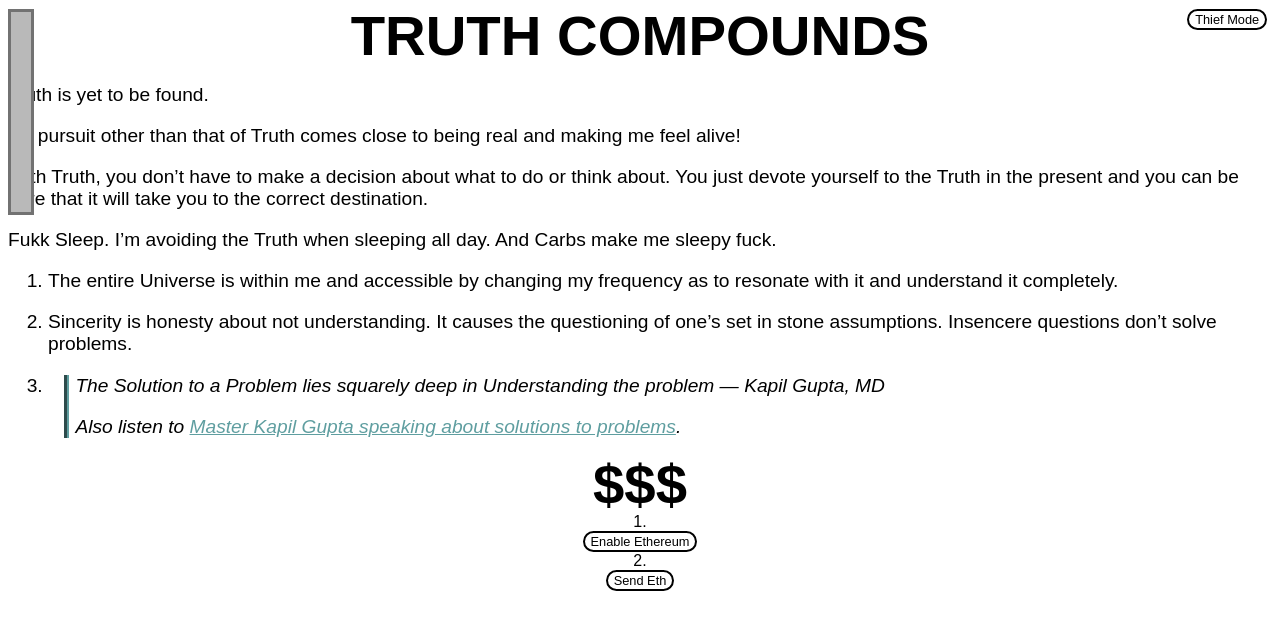
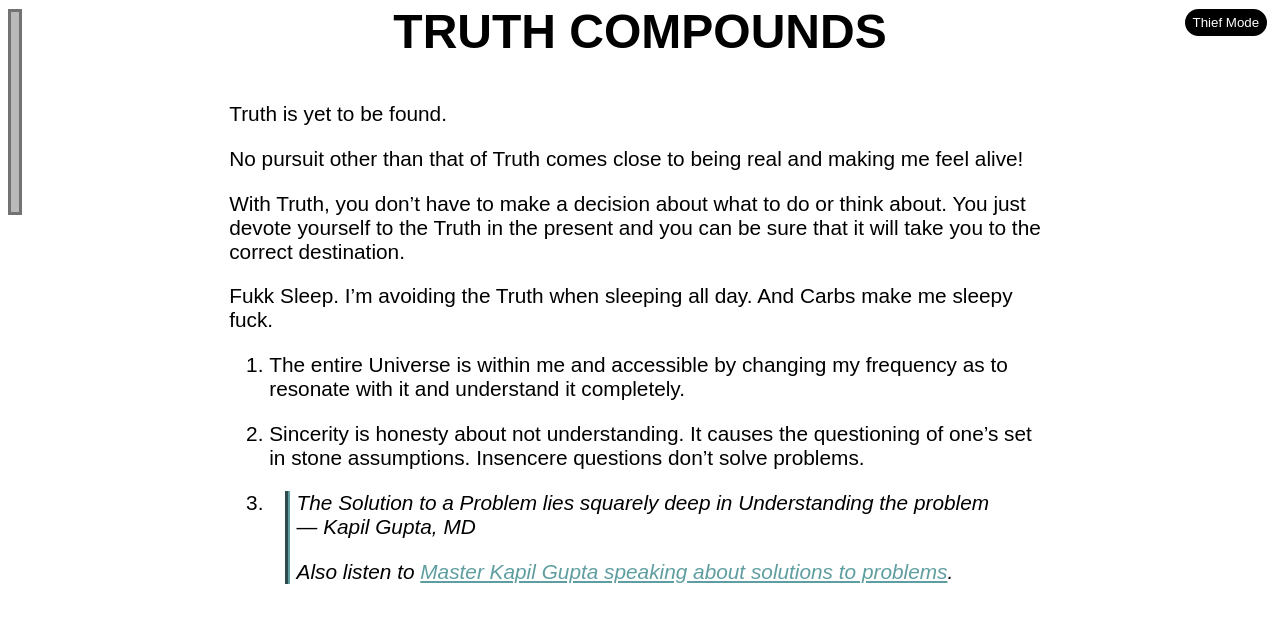
Before and after one commit to TruthCompounds/tc1, a Jekyll site: the page built from _posts/2022-12-1-A-lot-happened-yet-I'm-still-not-done.md, in a window 1280 px wide. Shown: the top 630 px of the page. Built offline with Jekyll 4.4.1, drawn with Linux system fonts in a browser that asks for light colours; some web fonts are replaced.

Commit message:
new post, update separator

```diff
--- a/_config.yml
+++ b/_config.yml
@@ -21,3 +21,6 @@
 kramdown:
   gfm_quirks: [paragraph_end]
   hard_wrap: true
+
+sass:
+  style: expanded
--- a/_layouts/default.html
+++ b/_layouts/default.html
@@ -36,34 +36,47 @@
         {% seo %}
     </head>
     <body>
-		<h1> TRUTH COMPOUNDS </h1>
+		<h1 class="title"> TRUTH COMPOUNDS </h1>
+
+		<!--SCROLL INDICATOR	-->
+		<div class="scroll-indicator">
+			<div class="progress-container" id="myBarBackground">
+				<div class="progress-bar" id="myBar"></div>
+			</div>
+		</div>
+		<div class="eth">
+			<div class="donateInnerDiv">
+				<h2 class="donate" id="donateTitle" style="
+				    color: #009900;
+				    flex-wrap: nowrap;
+				    white-space: nowrap;
+				">Donate</h2>
+				<hr id="donateHr">
+				<div class="donateDiv">
+					<span class="donateSpan" id="enableEthSpan">Step 1.</span>
+					<button id="enableEthButton" style="
+						white-space: nowrap;
+						line-height: 1;
+					">Enable Ethereum</button>
+				</div>
+				<div class="donateDiv" id="donateDivLast">
+					<span class="donateSpan" id="sendEthSpan">Step 2.</span>
+					<button id="sendEthButton">Send Ethereum</button>
+				</div>
+				<span id="hiddenEthSpan"></span>
+			</div>
+		</div>
+		<div class="darkModeBtnDiv" onclick="toggleDarkTheme()">
+			<button id="darkModeBtn">Thief Mode</button>
+		</div>
 		<!--<h3>.. is some dude searching for truth</h3>-->
 		<!--<hr id="mainHr">-->
 		<div class="flexParent">
-
-			<!--SCROLL INDICATOR	-->
-			<div class="scroll-indicator">
-				<div class="progress-container" id="myBarBackground">
-					<div class="progress-bar" id="myBar"></div>
-				</div>
-			</div>
-
-			<div class="darkModeBtn" onclick="toggleDarkTheme()">
-				<button id="darkBtn">Thief Mode</button>
-			</div>
 
 			<div class="posts">
 				{{content}}
 			</div>
 
-			<div class="eth">
-				<h1 class="donate">$$$</h1>
-				<span id="eth1" class="donate">1.</span>
-				<button class="enableEthereumButton btn">Enable Ethereum</button>
-				<span id="eth2" class="donate">2.</span>
-				<button class="sendEthButton btn">Send Eth</button>
-				<span id="eth3" class="donate"></span>
-			</div>
 		</div>
 
     </body>
--- a/_sass/main.scss
+++ b/_sass/main.scss
@@ -8,6 +8,16 @@
 	--light-color: black;
 	--dark-color: #ffffffcf;
 	--color: var(--light-color);
+	--font-sz: 1.3em;
+	--font-sz-h1: 3em;
+	--font-sz-h3: 2em;
+	--font-sz-tablet: 1.2em;
+	--font-sz-h1-tablet: 3em;
+	--font-sz-h3-tablet: 2em;
+	--font-sz-mobile: 1.2em;
+	--font-sz-h1-mobile: 2.1em;
+	--font-sz-h3-mobile: 1.6em;
+
 }
 
 body {
@@ -30,16 +40,18 @@
 	h3 {
 		font-weight: 600;
 	}
+
+	.separatorSvg {
+		filter: invert(1);
+	}
 }
 
-#mainHr {
-
-}
+#mainHr {}
 
 
 h1 {
 	text-align: center;
-	font-size: 4.4vw;
+	font-size: var(--font-sz-h1);
 	margin: auto;
 	font-weight: bold;
 	line-height: 1;
@@ -48,11 +60,13 @@
 h2 {
 	text-align: center;
 }
+
 h3 {
 	text-align: center;
 	font-weight: bold;
-	font-size: 2vw;
+	font-size: var(--font-sz-h3);
 	line-height: 1;
+	margin: 1em auto;
 }
 
 p {
@@ -60,7 +74,7 @@
 	font-family: inherit;
 	font-style: inherit;
 	font-weight: inherit;
-	font-size: 1.5vw;
+	font-size: var(--font-sz);
 	word-break: break-word;
 }
 
@@ -79,24 +93,45 @@
 
 button {
 	margin: auto;
-	display: flex;
+	//display: flex;
 	border-style: solid;
 	border-width: 2px;
-	border-color: var(--color);
+	//border-color: var(--color);
 	color: var(--color);
 	background-color: transparent;
 	border-radius: 20px;
-	font-size: 1vw;
+	//font-size: 0.8em;
 	font-family: inherit;
+	//padding: 0 1em;
+	transition: 0.3s;
+}
+
+button:hover,
+button:focus {
+	background-color: var(--color);
+	color: var(--bkg-color);
+}
+
+#darkModeBtn {
+	color: var(--bkg-color);
+	background-color: var(--color);
+	height: 2em;
+}
+
+#darkModeBtn:hover,
+#darkModeBtn:focus {
+	background-color: var(--bkg-color);
+	color: var(--color);
 }
 
 hr {
 	width: 65%;
 	text-align: center;
+	border-color: var(--color);
 }
 
 ::marker {
-	font-size: 1.5vw;
+	font-size: var(--font-sz);
 }
 
 a {
@@ -107,7 +142,6 @@
 	max-width: 100%;
 	max-height: 100%;
 }
-
 
 @media (prefers-color-scheme: dark) {
 	:root {
@@ -129,25 +163,59 @@
 		font-weight: 600;
 	}
 
+	.separatorSvg {
+		filter: invert(1);
+	}
+
 	body.light-theme {
 		--post-bkg-color: var(--light-post-bkg);
 		--bkg-color: var(--light-bkg-color);
 		--color: var(--light-color);
 		font-family: Arial, Helvetica, sans-serif;
+
+		.separatorSvg {
+			filter: none;
 		}
 	}
 
+}
+
+.title {
+	margin-bottom: 2%;
+}
 
 .post {
 	list-style-type: none;
-    margin: 2%;
-	font-size: 1.5vw;
+	//margin: 0 2%;
+	//font-size: 1.5vw;
+	text-align: center;
+}
+
+.post li {
+	font-size: var(--font-sz);
 }
 
 .postDiv {
-	width: 66%;
+	//width: 66%;
 	background-color: var(--post-bkg-color);
-	margin: 0 auto;
+	margin: 1% auto;
+	padding: 0 2%;
+	min-width: 600px;
+	overflow: auto;
+}
+
+.flexParent {
+	display: flex;
+	flex-direction: column;
+	width: 65%;
+	margin: auto;
+}
+
+.collapseBtn {
+	//font-size: 1em;
+	//margin-top: 12%;
+	width: 5em;
+	height: 2em;
 }
 
 //scroll!!!!!!!!!!!!!!!!!!!!!!!!!!!!!!!!!!!!!!!!!!
@@ -155,12 +223,13 @@
 	position: fixed;
 	top: 1%;
 	z-index: 1;
-  width: 2%;
+	width: 1.1%;
 	background-color: #b9b9b9;
 	//margin-top: -100px;
 	//top: 50%;
 	//left: 6%;
 }
+
 .scroll-indicator h2 {
 	text-align: center;
 }
@@ -181,56 +250,149 @@
 
 // darkmode Button
 
-.darkModeBtn {
+.darkModeBtnDiv {
 	position: fixed;
 	top: 1%;
 	right: 1%;
 	z-index: 1;
 }
 
+.grid-container {
+	display: grid;
+	grid-template-columns: 10% auto 10%;
+	justify-content: space-between;
+}
+
+.grid-child {
+	display: flex;
+	justify-content: center;
+    align-items: center;
+}
+
 //smol screen
-@media screen and (max-width: 800px) {
+
+@media screen and (max-width: 1007px) {
+	.flexParent {
+		width: auto;
+	}
 	.postDiv {
-    width: 90%; /* The width is 100%, when the viewport is 800px or smaller */
-    margin: 0 5% 0 5%;
+		width: 90%;
+		/* The width is 100%, when the viewport is 800px or smaller */
+		margin: 5% auto;
+		min-width: auto;
 	}
+
 	p {
-	  font-size: 4vw;
+		font-size: var(--font-sz-tablet);
 	}
+
 	h1 {
-	  font-size: 8vw;
+		font-size: var(--font-sz-h1-tablet);
 	}
+
 	h3 {
-	  font-size: 6vw;
+		font-size: var(--font-sz-h3-tablet);
+		margin: 2% auto;
 	}
-  li {
-	  font-size: 4vw;
+
+	.post li {
+		font-size: var(--font-sz-tablet);
 	}
+
+	::marker {
+		font-size: var(--font-sz-tablet);
+	}
+
+	.darkModeBtnDiv {
+		position: static;
+	}
+
+	#darkModeBtn {
+		display: block;
+	}
+
+	.grid-container {
+		//display: block;
+	}
+
+	.hideSpan {
+		//margin: 0 auto;
+	}
+
+}
+
+@media screen and (max-width: 640px) {
+	.flexParent {
+		width: auto;
+	}
+
+	.postDiv {
+		min-width: auto;
+		width: 90%;
+		/* The width is 100%, when the viewport is 800px or smaller */
+		margin: 2% auto;
+	}
+
+	p {
+		font-size: var(--font-sz-mobile);
+	}
+
+	h1 {
+		font-size: var(--font-sz-h1-mobile);
+	}
+
+	h3 {
+		font-size: var(--font-sz-h3-mobile);
+		margin: 3% auto;
+	}
+
+	.post li {
+		font-size: var(--font-sz-mobile);
+	}
+
+	::marker {
+		font-size: var(--font-sz-mobile);
+	}
+
+	.darkModeBtnDiv {
+		position: static;
+	}
+
+	#darkModeBtn {
+		display: block;
+	}
+
+	.grid-container {
+		display: block;
+	}
+
+	.hideSpan {
+		margin: 0 auto;
+	}
+
+}
+
+.grid-child-center {
+	justify-content: center;
 }
 
 
-.grid-container {
-	display: grid;
-	grid-template-columns: 9fr 1fr;
-}
-
-.grid-child {
-
-	display: flex;
-	align-items: center;
-	justify-content: center;
-}
+//.grid-child > span {
+//margin-left: auto;
+//margin-top: 5%;
+//}
 
 .nowrap {
 	white-space: nowrap;
 }
 
-.flexParent {
-	display: flex;
-	flex-direction: column;
-}
 
 .eth {
+	display: none !important;
+	position: fixed;
+	top: 10%;
+	right: 1%;
+	z-index: 1;
 	display: flex;
 	flex: 20%;
 	flex-direction: column;
@@ -245,3 +407,45 @@
 .donate {
 	font-family: inherit;
 }
+
+.donateDiv {
+	display: flex;
+	margin-bottom: 2%;
+	flex-direction: column;
+	align-items: center;
+}
+
+.donateSpan {
+	margin-right: 10px;
+	font-weight: bold;
+	margin-bottom: 2%;
+}
+
+.donateInnerDiv {
+	border: 2px var(--color) dashed;
+	padding: 1%;
+}
+
+#donateTitle {
+	margin-top: auto;
+	margin-bottom: 2%;
+}
+
+#donateHr {
+	margin-top: 0.8%;
+}
+
+#donateDivLast {
+	margin-bottom: auto;
+}
+
+.postContent {
+	text-align: left;
+}
+
+.separatorSvg {
+	display: block;
+	margin: auto;
+	height: 30px;
+	width: 30px;
+}
--- a/assets/js/script.js
+++ b/assets/js/script.js
@@ -25,7 +25,8 @@
   var disp = postContentDiv.style.display;
   if (disp === "") {
     postContentDiv.style.display = "none";
-    postContentBtn.innerText = "show " + String.fromCodePoint(128065);
+	  postContentBtn.innerText = "show " + String.fromCodePoint(128065) + ' ';
+	  console.log(String.fromCodePoint(128065) + String.fromCodePoint(128065));
     is_hidden = true;
   } else if (disp === "none") {
     postContentDiv.style.display = "";
@@ -62,8 +63,8 @@
 
 //eth buttons
 function doEth() {
-  const ethereumButton = document.querySelector(".enableEthereumButton");
-  const sendEthButton = document.querySelector(".sendEthButton");
+  const ethereumButton = document.getElementById("enableEthButton");
+  const sendEthButton = document.getElementById("sendEthButton");
 
   let accounts = [];
 
@@ -92,11 +93,11 @@
       })
       .then((txHash) => {
         console.log(txHash);
-        let eth2 = document.getElementById("eth2");
-        eth2.innerText = "2. Done!";
-        eth2.style.color = "green";
-        let eth3 = document.getElementById("eth3");
-        eth3.innerText = "Wow, ... thank you for caring, Stranger!";
+        let sendEthSpan = document.getElementById("sendEthSpan");
+        sendEthSpan.innerText = "2. Done!";
+        sendEthSpan.style.color = "green";
+        let hiddenEthSpan = document.getElementById("hiddenEthSpan");
+        hiddenEthSpan.innerText = "Wow, ... thank you for caring, Stranger!";
       })
       .catch((error) => console.error);
   });
@@ -106,23 +107,22 @@
   });
 
   async function getAccount() {
+      let enableEthSpan = document.getElementById("enableEthSpan");
     try {
       accounts = await ethereum.request({ method: "eth_requestAccounts" });
-      let eth1 = document.getElementById("eth1");
-      eth1.innerText = "1. Done!";
-      eth1.style.color = "green";
+      enableEthSpan.innerText = "Step 1. Done!";
+      enableEthSpan.style.color = "green";
     } catch (e) {
       console.log(e);
-      let eth1 = document.getElementById("eth1");
-      eth1.innerText = "1. Could not Connect";
-      eth1.style.color = "red";
+      enableEthSpan.innerText = "Step 1. Could not Connect";
+      enableEthSpan.style.color = "red";
     }
   }
 };
 window.addEventListener("load", doEth);
 
 // Select the button / DOESN'T WORK'
-//const thiefBtn = document.getElementById('darkBtn');
+//const thiefBtn = document.getElementById('darkModeBtn');
 // Select the theme preference from localStorage
 const currentTheme = localStorage.getItem("theme");
 
@@ -133,13 +133,13 @@
 	  if (!prefersDarkScheme.matches) {
 		document.body.classList.add("dark-theme");
 	  }
-    document.getElementById("darkBtn").innerText = "Jesus Mode";
+    document.getElementById("darkModeBtn").innerText = "Jesus Mode";
   } else if (currentTheme == "light") {
 	  if (prefersDarkScheme.matches) {
 		document.body.classList.add("light-theme");
 	  }
   } else if (prefersDarkScheme.matches) { //if default is dark mode
-    document.getElementById("darkBtn").innerText = "Jesus Mode";
+    document.getElementById("darkModeBtn").innerText = "Jesus Mode";
   }
 };
 window.addEventListener("load", setCorrectTheme);
@@ -147,7 +147,7 @@
 
 function toggleDarkTheme() {
   console.log("toggled!!!!!!!");
-  btn = document.getElementById("darkBtn");
+  btn = document.getElementById("darkModeBtn");
   if (btn.innerText == "Jesus Mode") {
     btn.innerText = "Thief Mode";
   } else {
```
Also changed, not shown: _posts/2022-12-4-Mass-Slavery.md (added, +11 -0 lines), _posts/2022-12-7-No-Limits.md (added, +8 -0 lines), index.html (+8 -4 lines), assets/images/borj_svg_black.svg (added), 2 other files. Lines whose indentation alone changed are shown as unchanged.
